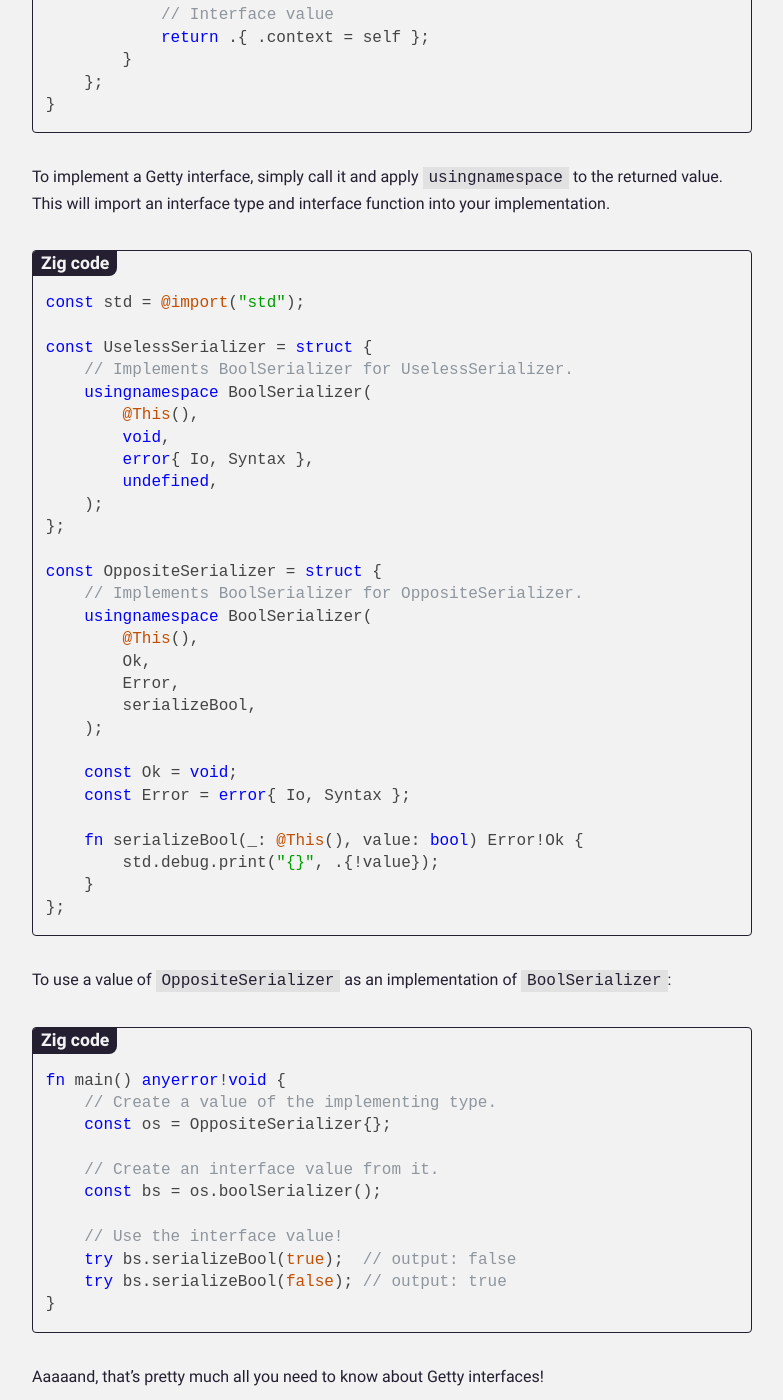
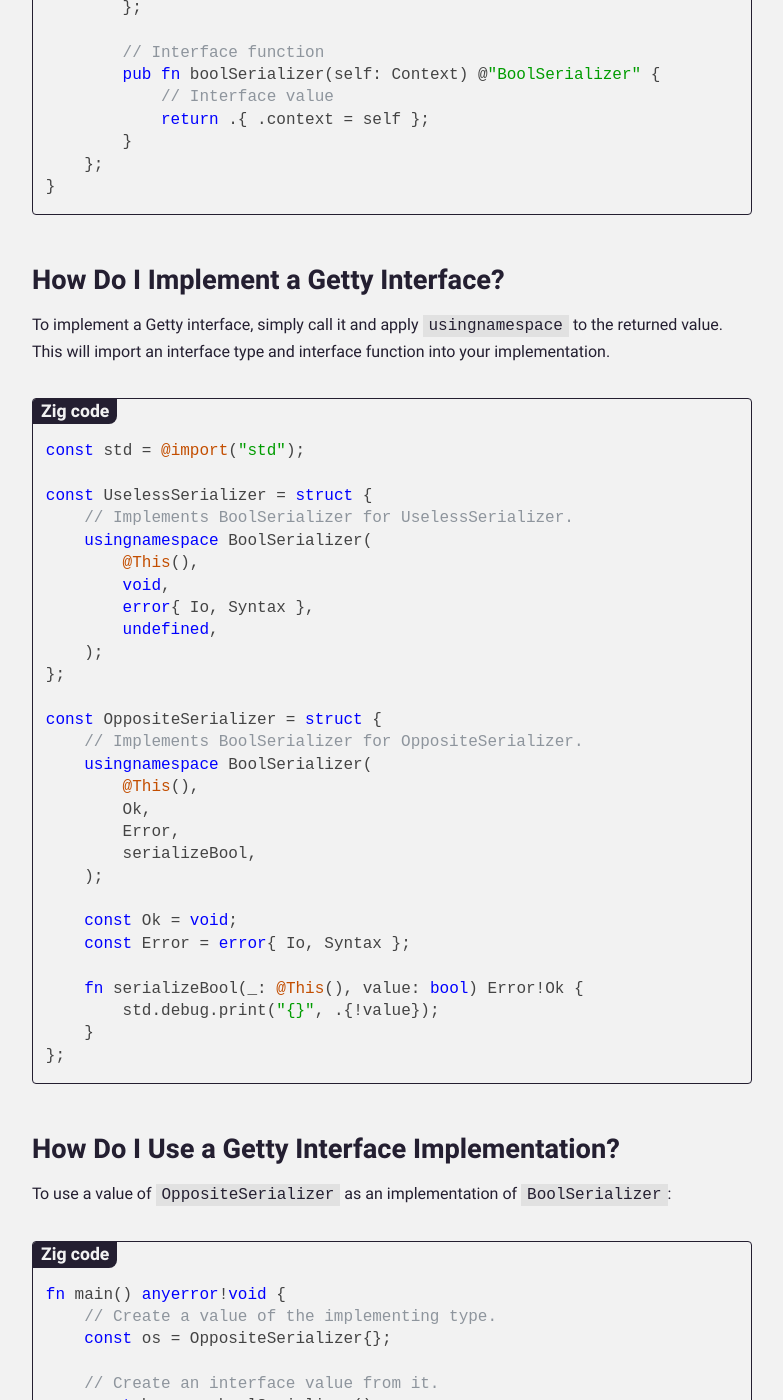
Before and after one commit to getty-zig/getty.so, a Jekyll site: the page built from pages/guide/interfaces.md, in a window 1280 px wide and 1400 px high, scrolled down 1406 px. Shown: the whole window, without its empty margins (248-1031 px from the left). Built offline with Jekyll 4.4.1, drawn with Linux system fonts in a browser that asks for light colours; some of the changed text lies outside the part shown.

Commit message:
guide: Simplify interfaces page

```diff
--- a/pages/guide/interfaces.md
+++ b/pages/guide/interfaces.md
@@ -10,6 +10,8 @@ SPDX-License-Identifier: LGPL-2.1-or-later
 
 Before we begin writing any code, let's quickly go over how interfaces work in Getty since they're a fairly important part of the framework.
 For a more in-depth explanation on Getty interfaces, see [here]().
+
+## What is a Getty Interface?
 
 A __Getty interface__ is just a function, and its constraints are specified as a parameter list. For example, the following interface requires three associated types and one method from its implementations:
 
@@ -62,6 +64,8 @@ fn BoolSerializer(
 {% endhighlight %}
 {% endlabel %}
 
+## How Do I Implement a Getty Interface?
+
 To implement a Getty interface, simply call it and apply `usingnamespace` to the returned value. This will import an interface type and interface function into your implementation.
 
 {% label Zig code %}
@@ -97,6 +101,8 @@ const OppositeSerializer = struct {
 {% endhighlight %}
 {% endlabel %}
 
+## How Do I Use a Getty Interface Implementation?
+
 To use a value of `OppositeSerializer` as an implementation of `BoolSerializer`:
 
 {% label Zig code %}
@@ -114,5 +120,3 @@ fn main() anyerror!void {
 }
 {% endhighlight %}
 {% endlabel %}
-
-Aaaaand, that's pretty much all you need to know about Getty interfaces!
```
